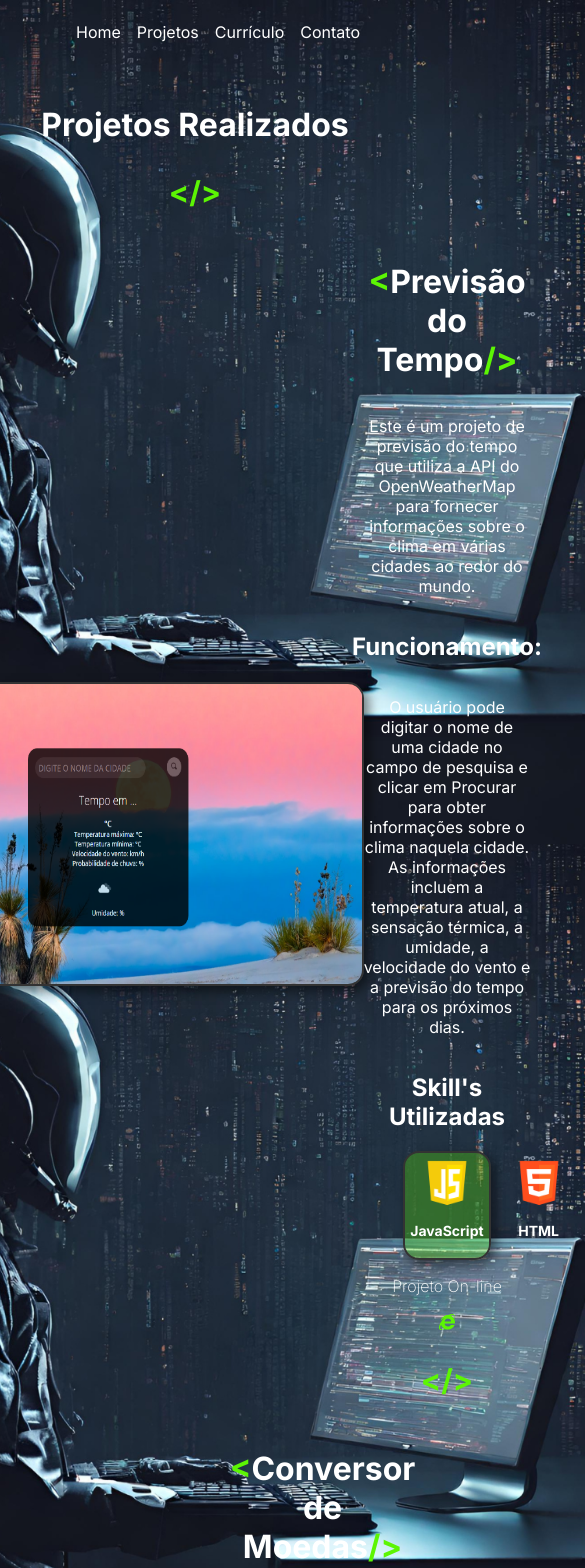
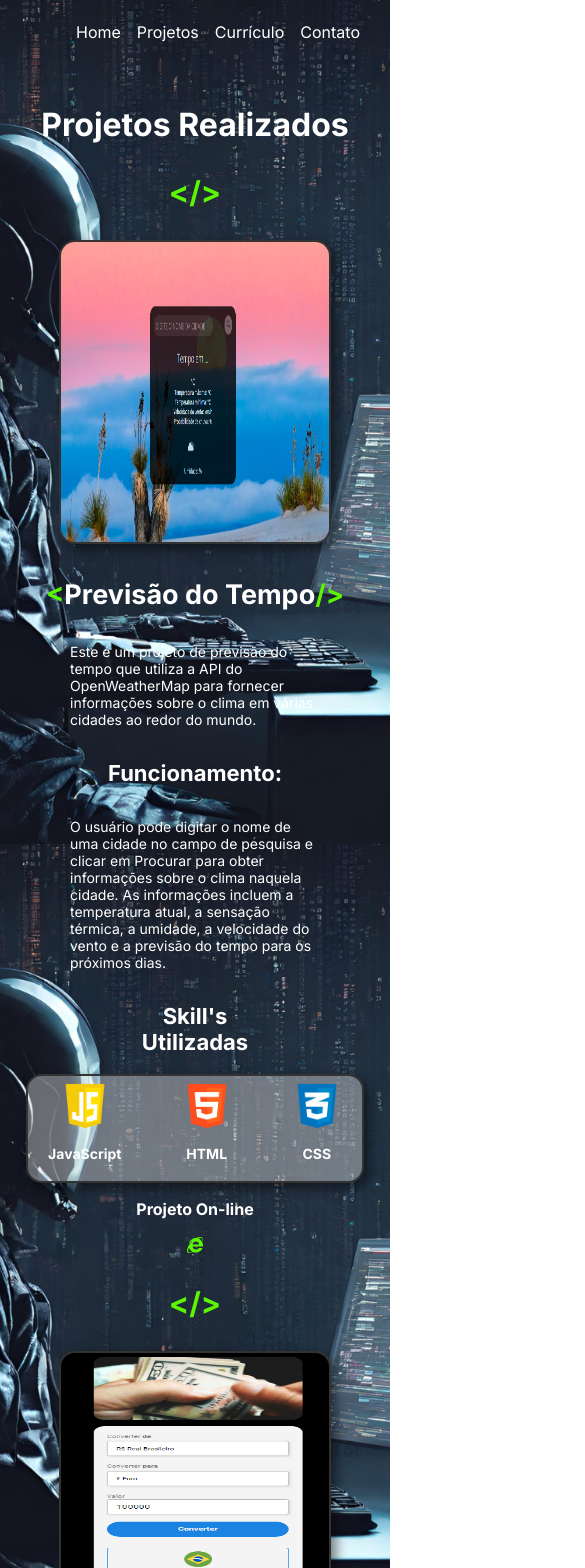
Before and after one commit to ElderLopes/portifolio, a Next.js app: page /projeto in a window 390 px wide. Shown: the top 1568 px of the page, 585 px wide, since content can reach past the window. Built offline with nearby package versions, Linux system fonts and the light colour scheme.

Commit message:
update responsividade

```diff
--- a/app/layout.js
+++ b/app/layout.js
@@ -6,7 +6,7 @@ import { Inter } from 'next/font/google';
 const inter = Inter({ subsets: ['latin'] });
 
 export const metadata = {
-  title: 'Create Next App',
+  title: 'Portifólio Elder Lopes Dev Full Stack',
   description: 'Generated by create next app',
 };
 
--- a/next.config.js
+++ b/next.config.js
@@ -1,4 +1,6 @@
 /** @type {import('next').NextConfig} */
-const nextConfig = {}
+const nextConfig = {
+    output: 'export',
+}
 
 module.exports = nextConfig
--- a/package.json
+++ b/package.json
@@ -4,7 +4,7 @@
   "private": true,
   "scripts": {
     "dev": "next dev",
-    "build": "next build",
+    "build": "next build && next export -o build",
     "start": "next start",
     "lint": "next lint"
   },
--- a/styles/Home.module.css
+++ b/styles/Home.module.css
@@ -1,31 +1,38 @@
-.divStart{
-min-height: 50vh;
+.divStart {
+    min-height: 50vh;
 }
-.title{
+
+.title {
     color: white;
-   font-size: 40px;
+    font-size: 40px;
+    width: 100%;
 }
-.span{
+
+.span {
     color: #5cf504;
     font-weight: bold;
 }
-.subtitle{
+
+.subtitle {
     color: white;
     font-size: 30px;
 }
-.divsobre{
+
+.divsobre {
     display: flex;
     flex-direction: column;
     align-items: flex-end;
 }
-.text{
+
+.text {
     color: white;
     font-size: 25px;
     width: 49%;
     text-align: justify;
     margin-right: 50px;
 }
-.divBagTEc{
+
+.divBagTEc {
     min-height: 100px;
     display: flex;
     display: flex;
@@ -36,31 +43,33 @@ min-height: 50vh;
     border-radius: 1em;
     border: 2px solid #333;
     box-shadow: 5px 5px 12px rgba(0, 0, 0, 0.5);
-    background-color: rgb(236, 236, 236, 0.4 ); ;
+    background-color: rgb(236, 236, 236, 0.4);
+    ;
     margin-right: 50px;
     ;
 }
-.ImgTec{
+
+.ImgTec {
     background: transparent;
 }
-.divProject{
+
+.divProject {
     display: flex;
     margin: 60px 0;
     flex-direction: column;
     align-items: center;
     justify-content: center;
 }
-.divCard{
+
+.divCard {
 
     display: grid;
     grid-template-columns: repeat(3, 1fr);
-    justify-content: flex-end;
-    margin-right: 50px;
-    align-items: center;
-    gap: 100px;
+    justify-content: center;
+    width: 100%;
 }
 
-.Project{
+.Project {
 
     display: flex;
     justify-content: space-between;
@@ -70,16 +79,17 @@ min-height: 50vh;
     margin-bottom: 2em;
     margin-top: 2em;
     width: 80%;
-    min-height: 500px;
+    min-height: 600px;
     border-radius: 1em;
     border: 2px solid #333;
     box-shadow: 5px 5px 12px rgba(0, 0, 0, 0.5);
     background-color: transparent;
-    backdrop-filter: blur(10px); /* Efeito de desfoque */
+    backdrop-filter: blur(10px);
+    /* Efeito de desfoque */
     color: #fff;
 }
 
-.Project .titleProject{
+.Project .titleProject {
     margin: 1em 0;
     border-radius: 5px;
     padding: 5px;
@@ -88,7 +98,81 @@ min-height: 50vh;
     justify-content: center;
     align-items: center;
 }
-.Project .linkProject{
-        text-decoration: none;
-        color: #5cf504;
+
+.Project .linkProject {
+    text-decoration: none;
+    color: #5cf504;
 }
+
+@media (max-width: 850px) {
+    .title {
+        width: 72%;
+        margin: auto;
+    }
+    .divStart{
+        min-height: 25vh;
+    }
+
+    .divsobre {
+        align-items: center;
+        margin: auto;
+    }
+    .text{
+        width: 100%;
+        text-align: center;
+    }
+    .divBagTEc{
+        width: 70%;
+    }
+
+    .divCard {
+        display: flex;
+        flex-direction: column;
+        align-items: center;
+        width: 60%;
+        margin: auto;
+    }
+
+
+
+    .imgProj{
+        width: 90%;
+        height: auto;
+
+    }
+}
+
+@media (max-width: 620px) {
+    .title {
+        font-size: 18px;
+    }
+    .subtitle{
+        font-size: 15px;
+    }
+    .text{
+        font-size: 15px;
+        margin-right: 0;
+    }
+    .ImgTec{
+        width: 25px;
+        height: 25px;
+    }
+    .divBagTEc{
+        width: 70%;
+        min-height: 50px;
+        margin-right: 0;
+    }
+    .imgProj{
+        width: 90%;
+        height: 150px;
+
+    }
+    .sobrecard{
+        display: none;
+
+    }
+    .Project {
+        min-height: auto;
+    }
+
+}
--- a/styles/NavBar.module.css
+++ b/styles/NavBar.module.css
@@ -1,3 +1,4 @@
+
 .navbar{
     display: flex;
     justify-content: flex-end;
--- a/styles/Projects.module.css
+++ b/styles/Projects.module.css
@@ -1,74 +1,119 @@
-.divTitle{
+.divTitle {
     align-items: center;
     color: white;
     font-weight: bold;
 }
-.textDecor{
+
+.textDecor {
     color: rgb(92, 245, 4);
     font-weight: bold;
     font-size: 30px;
 }
-.divProject{
+
+.divProject {
     display: flex;
     align-items: center;
     justify-content: center;
+    gap: 15px;
 
 
 }
-.ImageProject{
+
+.ImageProject {
     border-radius: 10px;
     border-radius: 1em;
     border: 2px solid #333;
     box-shadow: 5px 5px 12px rgba(0, 0, 0, 0.5);
+    width: 500px;
+    height: 300px;
 }
-.divText{
+
+.divText {
     display: flex;
     flex-direction: column;
     justify-content: center;
     align-items: center;
     max-width: 50%;
 }
-.span{
+
+.span {
     color: #5cf504;
 }
-.title{
+
+.title {
     color: white;
 }
-.subTitle{
+
+.subTitle {
     color: white;
 }
-.parag{
+
+.parag {
     color: white;
+    text-align: left;
 }
-.divBagTEc{
+
+.divBagTEc {
     min-height: 70px;
     display: flex;
     align-items: center;
     justify-content: space-around;
-    width: 50%;
+    width: 80%;
     gap: 20px;
     border-radius: 1em;
     border: 2px solid #333;
     box-shadow: 5px 5px 12px rgba(0, 0, 0, 0.5);
-    background-color: rgb(92, 245, 4, 0.3) ;
+    background-color: rgb(236, 236, 236, 0.4);
 }
-.bagTec{
+
+.bagTec {
     display: flex;
     flex-direction: column;
     align-items: center;
     padding: 5px;
 }
-.ling{
+
+.ling {
     color: white;
     font-size: 14px;
     font-weight: bold;
 }
 
-.icon{
+.icon {
     width: 100%;
     color: #5cf504;
 }
-.p{
+
+.p {
     color: white;
-    font-weight: 200;
+    font-weight: bold;
 }
+
+@media (max-width: 900px) {
+
+    .divProject{
+        display: flex;
+        flex-direction: column;
+    }
+    .title{
+        font-size: 27px;
+        width: 298px;
+    }
+}
+
+@media (max-width: 620px) {
+.ImageProject{
+    width: 80%;
+}
+.parag{
+    font-size: 14px;
+    width: 250px;
+}
+.subTitle{
+    font-size: 22px;
+}
+.divBagTEc{
+    width: 200%;
+}
+
+}
```
Also changed, not shown: app/curriculo/page.js (+6 -3 lines), app/page.js (+6 -6 lines), styles/Curriculo.module.css (+26 -0 lines).
